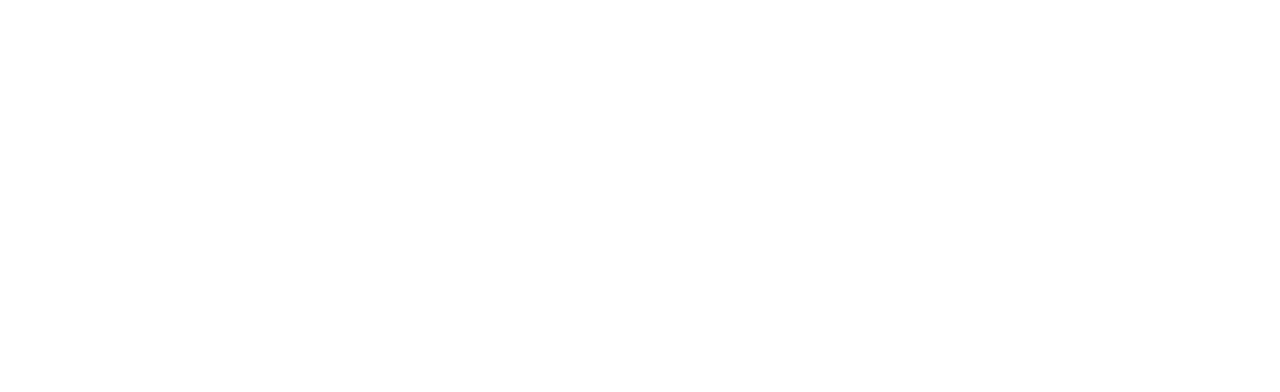
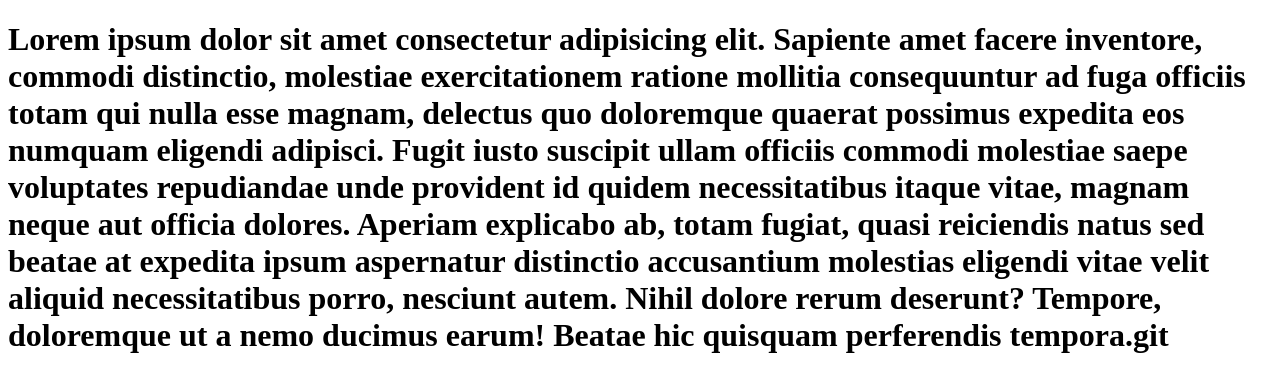
Before and after one commit to sabujAlom/developer-portfolio, a plain HTML site: page index.html in a window 1280 px wide. Drawn offline with Linux system fonts and the light colour scheme.

Commit message:
paragraph add

```diff
--- a/index.html
+++ b/index.html
@@ -7,7 +7,7 @@
 </head>
 <body>
     <header>
-
+       <h1>Lorem ipsum dolor sit amet consectetur adipisicing elit. Sapiente amet facere inventore, commodi distinctio, molestiae exercitationem ratione mollitia consequuntur ad fuga officiis totam qui nulla esse magnam, delectus quo doloremque quaerat possimus expedita eos numquam eligendi adipisci. Fugit iusto suscipit ullam officiis commodi molestiae saepe voluptates repudiandae unde provident id quidem necessitatibus itaque vitae, magnam neque aut officia dolores. Aperiam explicabo ab, totam fugiat, quasi reiciendis natus sed beatae at expedita ipsum aspernatur distinctio accusantium molestias eligendi vitae velit aliquid necessitatibus porro, nesciunt autem. Nihil dolore rerum deserunt? Tempore, doloremque ut a nemo ducimus earum! Beatae hic quisquam perferendis tempora.git</h1>
     </header>
     <main>
 
```
